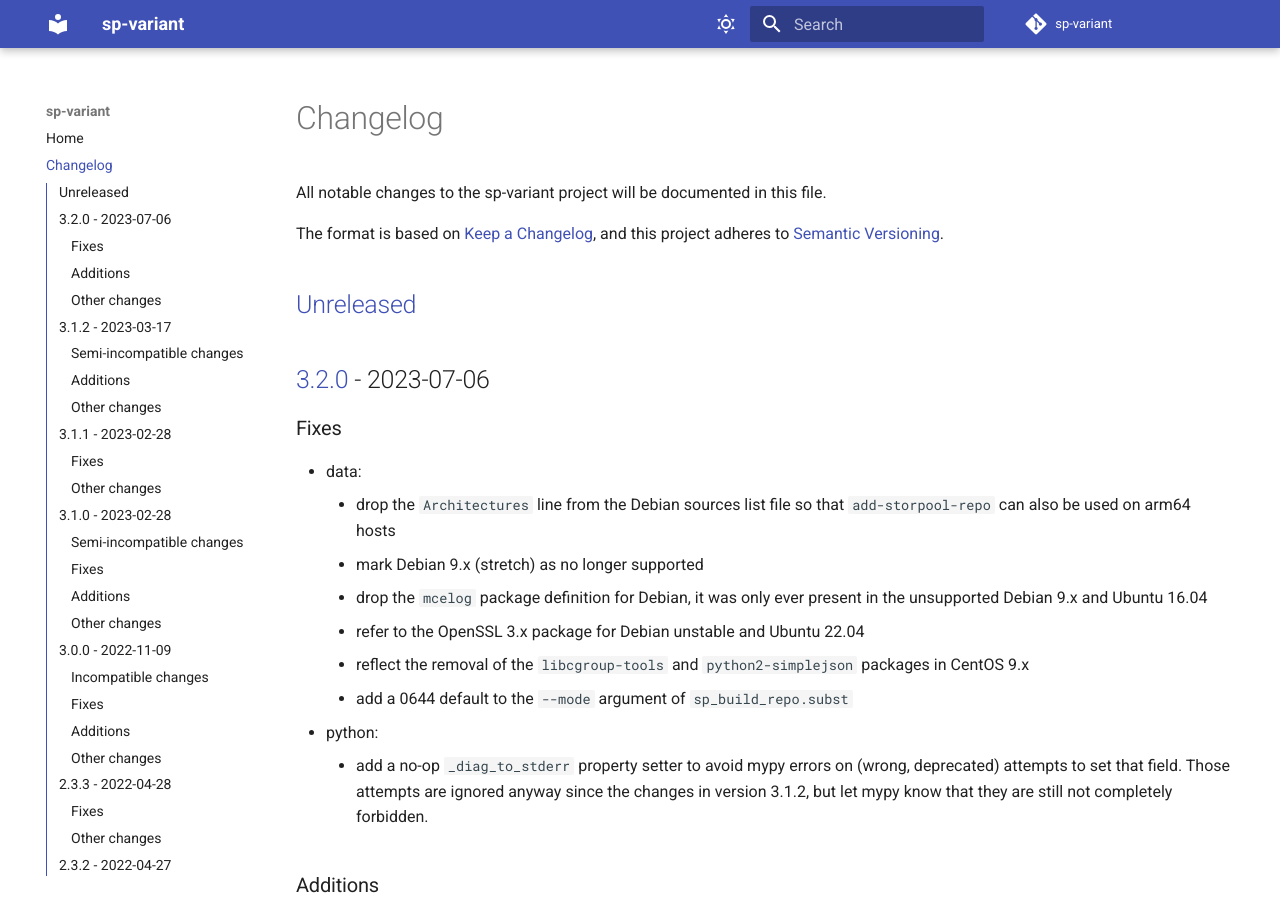
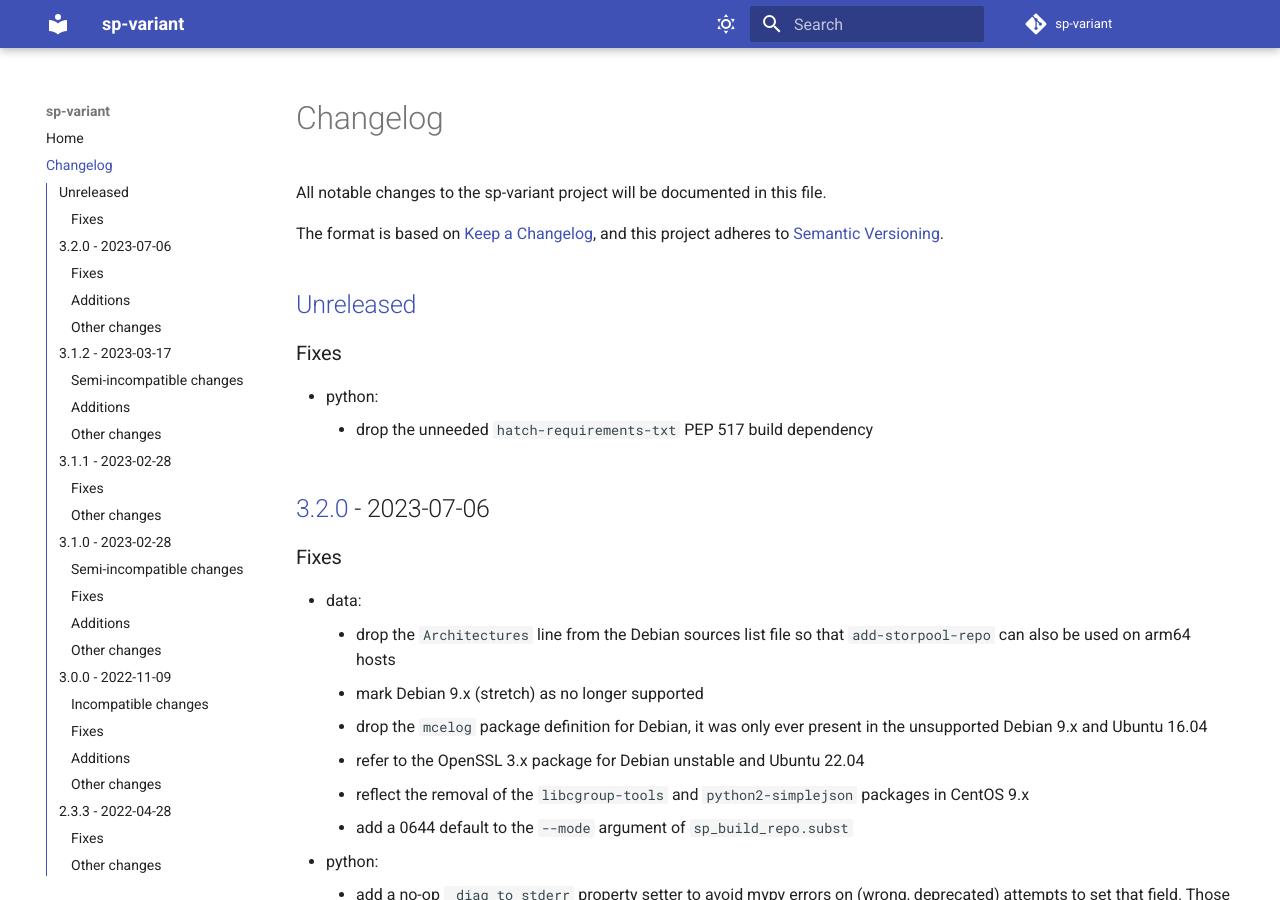
Before and after one commit to storpool/sp-variant, an MkDocs documentation site: the page built from docs/changes.md, in a window 1280 px wide and 900 px high. Built offline with MkDocs 1.6.1 and Material for MkDocs 9.7.7, drawn with Linux system fonts in a browser that asks for light colours; comment, search, counter and statistics services are not loaded.

Commit message:
Update the changelog file
Change-Id: I0dcbfbebe2cc3d71a6fe3b03c96a12798f445136

```diff
--- a/docs/changes.md
+++ b/docs/changes.md
@@ -11,6 +11,11 @@ The format is based on [Keep a Changelog](https://keepachangelog.com/en/1.1.0/),
 and this project adheres to [Semantic Versioning](https://semver.org/spec/v2.0.0.html).
 
 ## [Unreleased]
+
+### Fixes
+
+- python:
+    - drop the unneeded `hatch-requirements-txt` PEP 517 build dependency
 
 ## [3.2.0] - 2023-07-06
 
```
